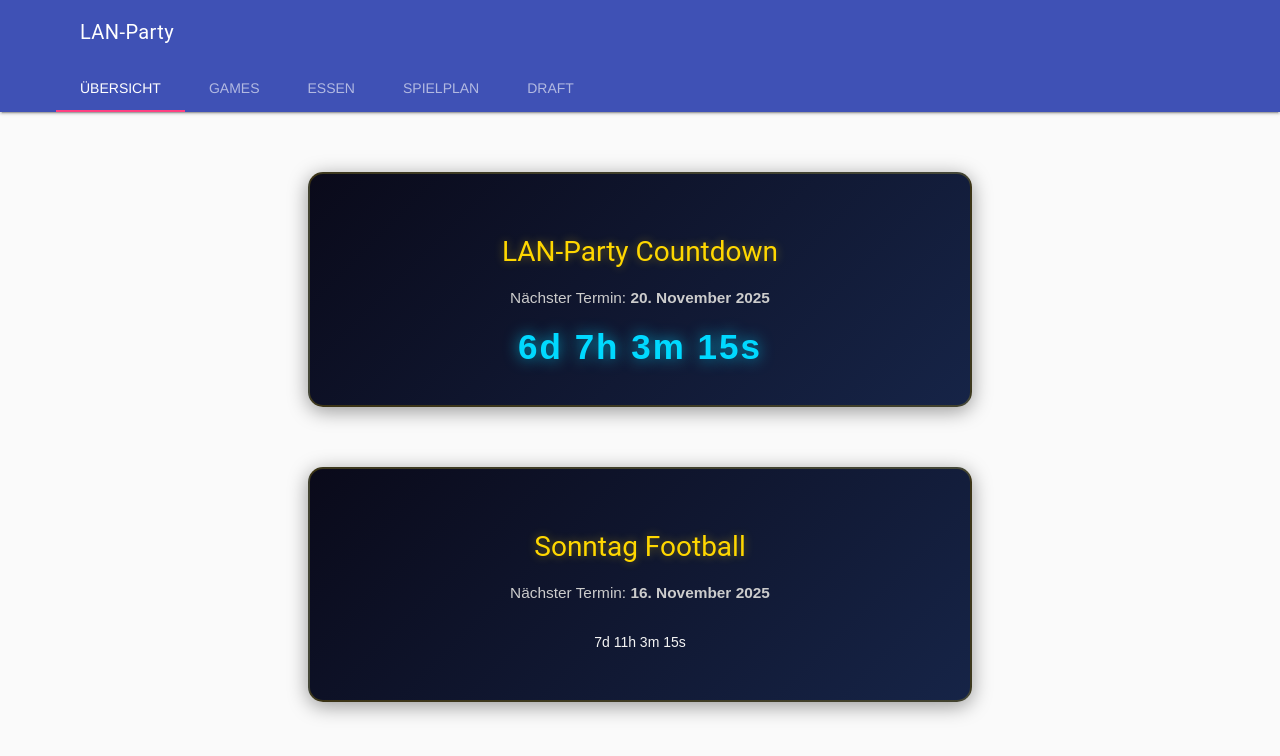
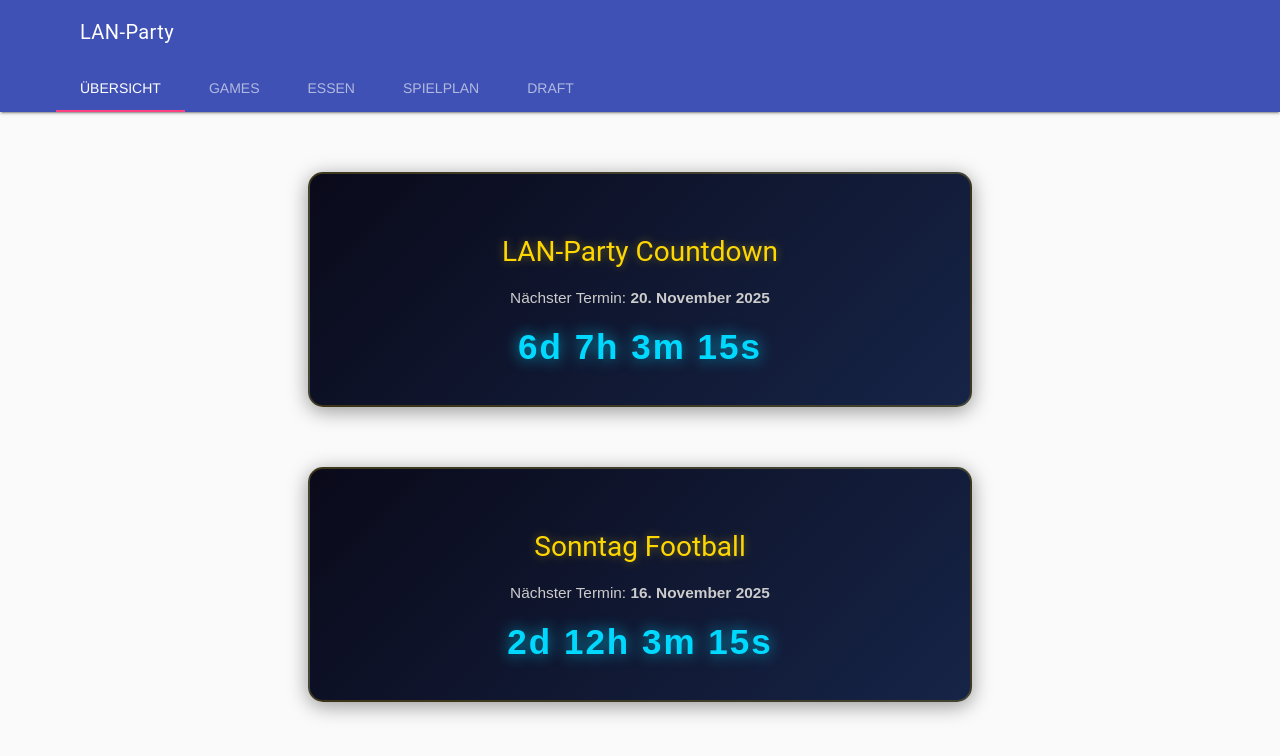
Before and after one commit to anny19981/draft-tool, a plain HTML site: page index.html in a window 1280 px wide. Drawn offline with nearby package versions, Linux system fonts and the light colour scheme; no server answers.

Commit message:
Update index.html
fix timer2

```diff
--- a/index.html
+++ b/index.html
@@ -150,6 +150,14 @@
       text-shadow: 0 0 15px rgba(0, 217, 255, 0.7);
       font-weight: bold;
     }
+        #timer2 {
+      font-size: 2.5rem;
+      letter-spacing: 2px;
+      color: #00d9ff;
+      text-shadow: 0 0 15px rgba(0, 217, 255, 0.7);
+      font-weight: bold;
+    }
+
 
     @media (max-width: 600px) {
       .overview-card {
@@ -200,7 +208,7 @@
     updateCountdown();
     setInterval(updateCountdown, 1000);
     // 🕒 Zweiter Timer
-const targetDate2 = new Date("Nov 21, 2025 18:00:00").getTime();
+const targetDate2 = new Date("Nov 16, 2025 19:00:00").getTime();
 const timerEl2 = document.getElementById("timer2");
 
 function updateCountdown2() {
```
